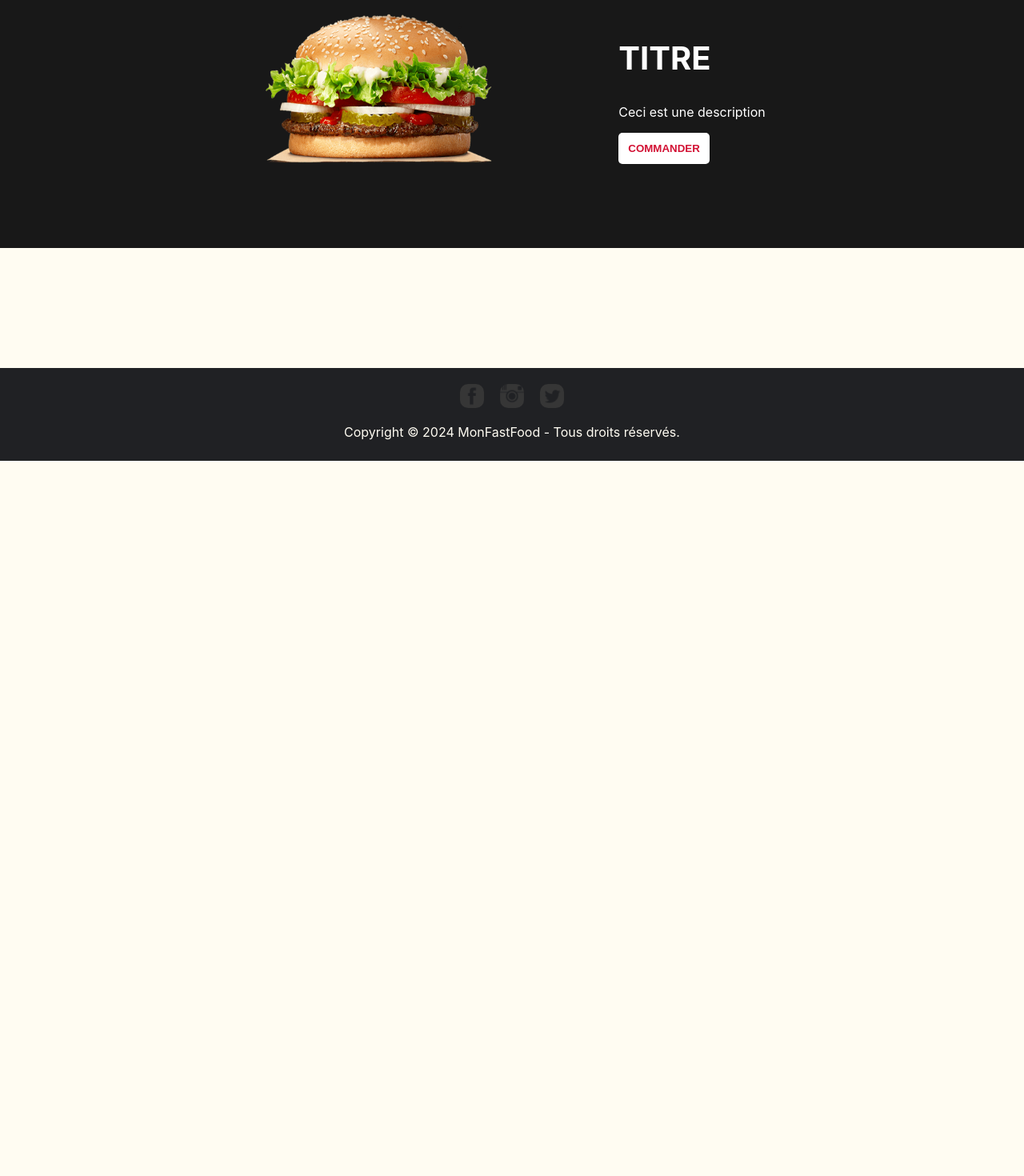
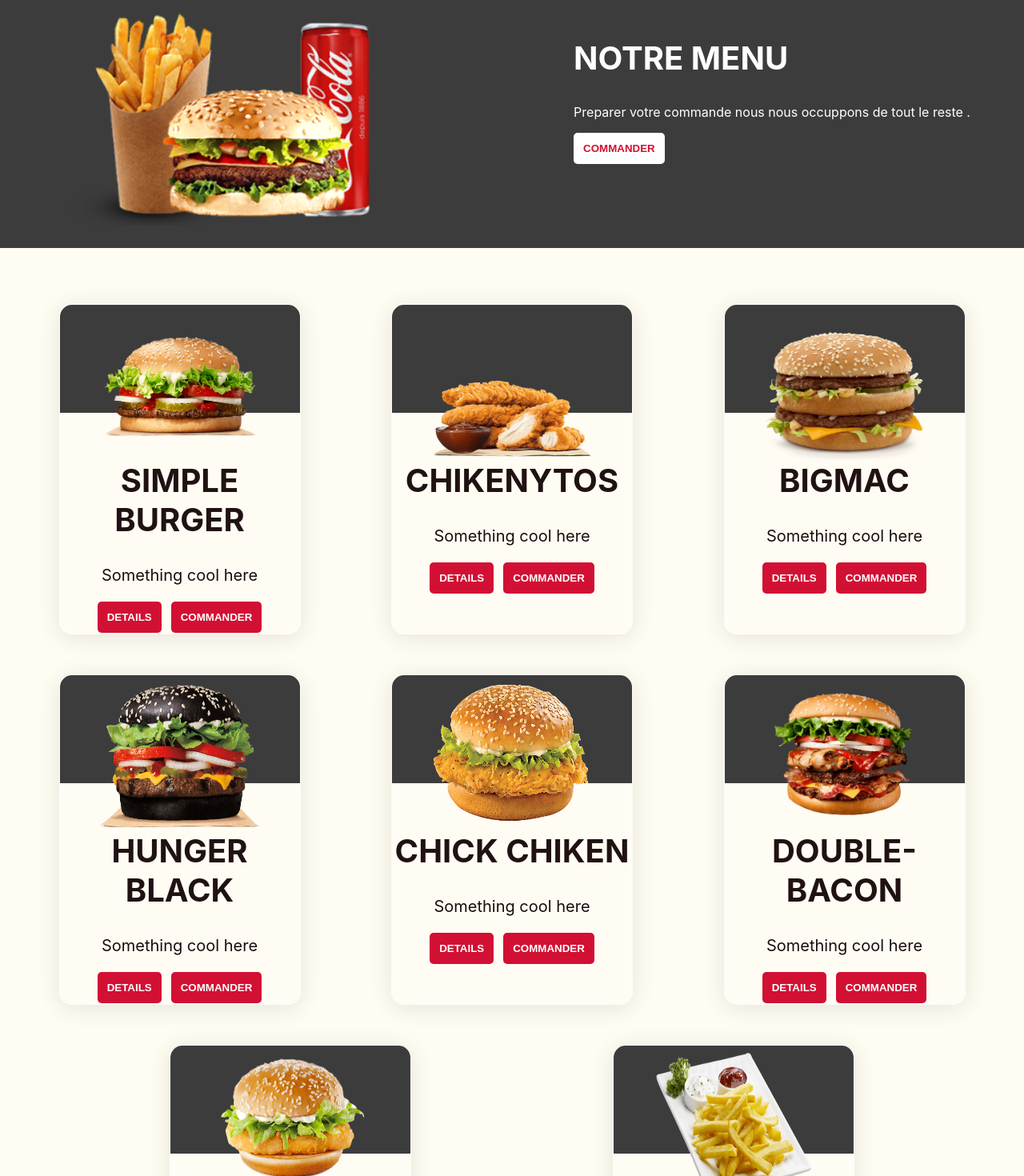
Before and after one commit to DtkJason/TP-Restauration, a React (Create React App) app: page /Menu in a window 1280 px wide. Shown: the part 180-1650 px from the top of the page at 80% size. Before the commit the page ends 800 px from the top, so only its background shows below. Built offline with nearby package versions, Linux system fonts and the light colour scheme.

Commit message:
fonctionnel

```diff
--- a/src/components/Banner/BannerBlack/index.css
+++ b/src/components/Banner/BannerBlack/index.css
@@ -1,7 +1,7 @@
 .banner-container-black {
   width: 100%;
   height: 50vh;
-  background-color: #181818;
+  background-color: #3c3c3d;
   display: flex;
   justify-content: center;
   align-items: center;
@@ -9,8 +9,8 @@
 }
 
 .banner-image-black {
-  width: 300px;
-  height: 300px;
+  width: 500px;
+  height: 400px;
 }
 
 .banner-card-black {
--- a/src/components/Banner/BannerRed/index.css
+++ b/src/components/Banner/BannerRed/index.css
@@ -6,6 +6,7 @@
   justify-content: center;
   align-items: center;
   gap: 150px;
+
 }
 
 .banner-image-red {
@@ -15,6 +16,8 @@
 
 .banner-card-red {
   color: black;
+  width: 400px;
+  font-size: 20px;
 }
 
 h2 {
--- a/src/components/Footer/index.js
+++ b/src/components/Footer/index.js
@@ -13,7 +13,7 @@
         <Icon imagePath={instagram} title="Instagram" />
         <Icon imagePath={twitter} title="Twitter" />
       </div>
-      <p>Copyright © 2024 MonFastFood - Tous droits réservés.</p>
+      <p>Copyright © 2024 IPSSI BURGER - Tous droits réservés.</p>
     </footer>
   );
 };
--- a/src/components/Map/index.js
+++ b/src/components/Map/index.js
@@ -12,6 +12,8 @@
           src="https://www.google.com/maps/embed?pb=!1m18!1m12!1m3!1d2625.5036260294855!2d2.3860583156740183!3d48.84860607928655!2m3!1f0!2f0!3f0!3m2!1i1024!2i768!4f13.1!3m3!1m2!1s0x47e6720ccc2ca7b1%3A0x45528eb90c108f61!2sIPSSI%20Paris!5e0!3m2!1sfr!2sfr!4v1678201217034!5m2!1sfr!2sfr"
         ></Iframe>
       </div>
+      <br></br>
+      <h3>Contact /Tel : xx xxxx xxxxx xx xxx</h3>
     </div>
   );
 };
--- a/src/pages/Accueil/index.js
+++ b/src/pages/Accueil/index.js
@@ -8,7 +8,10 @@
     <div className="accueil-container">
       <Banner.Red
         title="Bienvenue chez Ipssi Burger"
-        content="Ceci est une description"
+        content="Découvrez une expérience gustative incomparable
+        chez IPSSI BURGER, le rendez-vous incontournable des passionnés de burgers !
+        Notre site célèbre l'art de créer des menus exceptionnels,
+        où chaque bouchée est une explosion de saveurs."
         imagePath={img}
         imagePosition="right"
         textButton="Voir Carte"
--- a/src/pages/Menu/index.js
+++ b/src/pages/Menu/index.js
@@ -1,15 +1,122 @@
+import "./index.css";
 import Banner from "../../components/Banner";
-import img from "../../assets/burger.png";
+import img9 from "../../assets/burger.png";
+import img from "../../assets/menuu.png";
+import img2 from "../../assets/bigmac.png";
+import img3 from "../../assets/blackburger.png";
+import img4 from "../../assets/chiken.png";
+import img5 from "../../assets/fries.png";
+import img6 from "../../assets/doublebacon.png";
+import img7 from "../../assets/chikenytos.png";
+import img8 from "../../assets/fishyburger.png";
+import Card from "../../components/Card";
 
 const Menu = () => {
   return (
-    <Banner.Black
-      title="Titre"
-      content="Ceci est une description"
-      imagePath={img}
-      imagePosition="left"
-      textButton="Commander"
-    />
+    <div>
+      <Banner.Black
+        title="NOTRE MENU"
+        content="Preparer votre commande nous nous occuppons de tout le reste ."
+        imagePath={img}
+        imagePosition="left"
+        textButton="Commander"
+      />
+      <br></br>
+
+      <div className="menu">
+        <Card.Primary
+          title="Simple Burger"
+          label="Something cool here"
+          details="Cet assemblage
+    irrésistible est délicatement enveloppé dans un pain brioché
+      moelleux et légèrement toasté, apportant une texture
+      parfaite à chaque bouchée. "
+          icon={img9}
+          iconPosition="right"
+          Background={img9}
+        ></Card.Primary>
+        <Card.Primary
+          title="Chikenytos"
+          label="Something cool here"
+          // details="Cet assemblage
+          // irrésistible est délicatement enveloppé dans un pain brioché
+          // moelleux et légèrement toasté, apportant une texture
+          // parfaite à chaque bouchée. "
+          icon={img7}
+          iconPosition="right"
+          Background={img7}
+        ></Card.Primary>
+        <Card.Primary
+          title="Bigmac"
+          label="Something cool here"
+          // details="Cet assemblage
+          // irrésistible est délicatement enveloppé dans un pain brioché
+          // moelleux et légèrement toasté, apportant une texture
+          // parfaite à chaque bouchée. "
+          icon={img2}
+          iconPosition="right"
+          Background={img2}
+        ></Card.Primary>
+        <Card.Primary
+          title="hunger black"
+          label="Something cool here"
+          // details="Cet assemblage
+          // irrésistible est délicatement enveloppé dans un pain brioché
+          // moelleux et légèrement toasté, apportant une texture
+          // parfaite à chaque bouchée. "
+          icon={img3}
+          iconPosition="right"
+          Background={img3}
+        ></Card.Primary>
+        <Card.Primary
+          title="chick chiken"
+          label="Something cool here"
+          // details="Cet assemblage
+          // irrésistible est délicatement enveloppé dans un pain brioché
+          // moelleux et légèrement toasté, apportant une texture
+          // parfaite à chaque bouchée. "
+          icon={img4}
+          iconPosition="right"
+          Background={img4}
+        ></Card.Primary>
+        <Card.Primary
+          title="double-bacon"
+          label="Something cool here"
+          // details="Cet assemblage
+          // irrésistible est délicatement enveloppé dans un pain brioché
+          // moelleux et légèrement toasté, apportant une texture
+          // parfaite à chaque bouchée. "
+          icon={img6}
+          iconPosition="right"
+          Background={img6}
+        ></Card.Primary>
+        <Card.Primary
+          title="just fishy"
+          label="Something cool here"
+          // details="Cet assemblage
+          // irrésistible est délicatement enveloppé dans un pain brioché
+          // moelleux et légèrement toasté, apportant une texture
+          // parfaite à chaque bouchée. "
+          icon={img8}
+          iconPosition="right"
+          Background={img8}
+        ></Card.Primary>
+        <Card.Primary
+          title="best basic fries"
+          label="Something cool here"
+          // details="Cet assemblage
+          // irrésistible est délicatement enveloppé dans un pain brioché
+          // moelleux et légèrement toasté, apportant une texture
+          // parfaite à chaque bouchée. "
+          icon={img5}
+          iconPosition="right"
+          Background={img5}
+        ></Card.Primary>
+      </div>
+      <br></br>
+      <br></br>
+      <br></br>
+    </div>
   );
 };
 
```
Also changed, not shown: src/assets/menuu.png (added), src/components/AfficherPlat/index.css (deleted), src/components/AfficherPlat/index.js (deleted).
